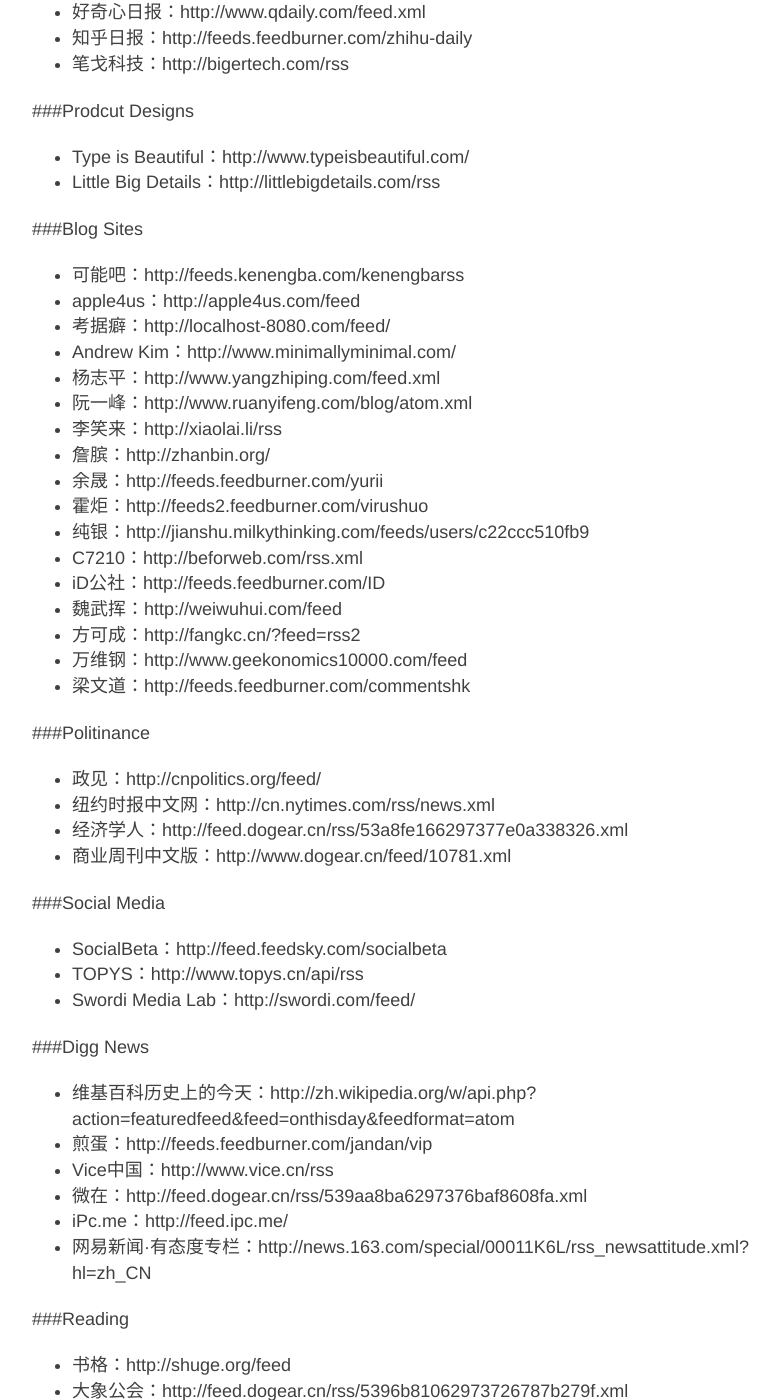
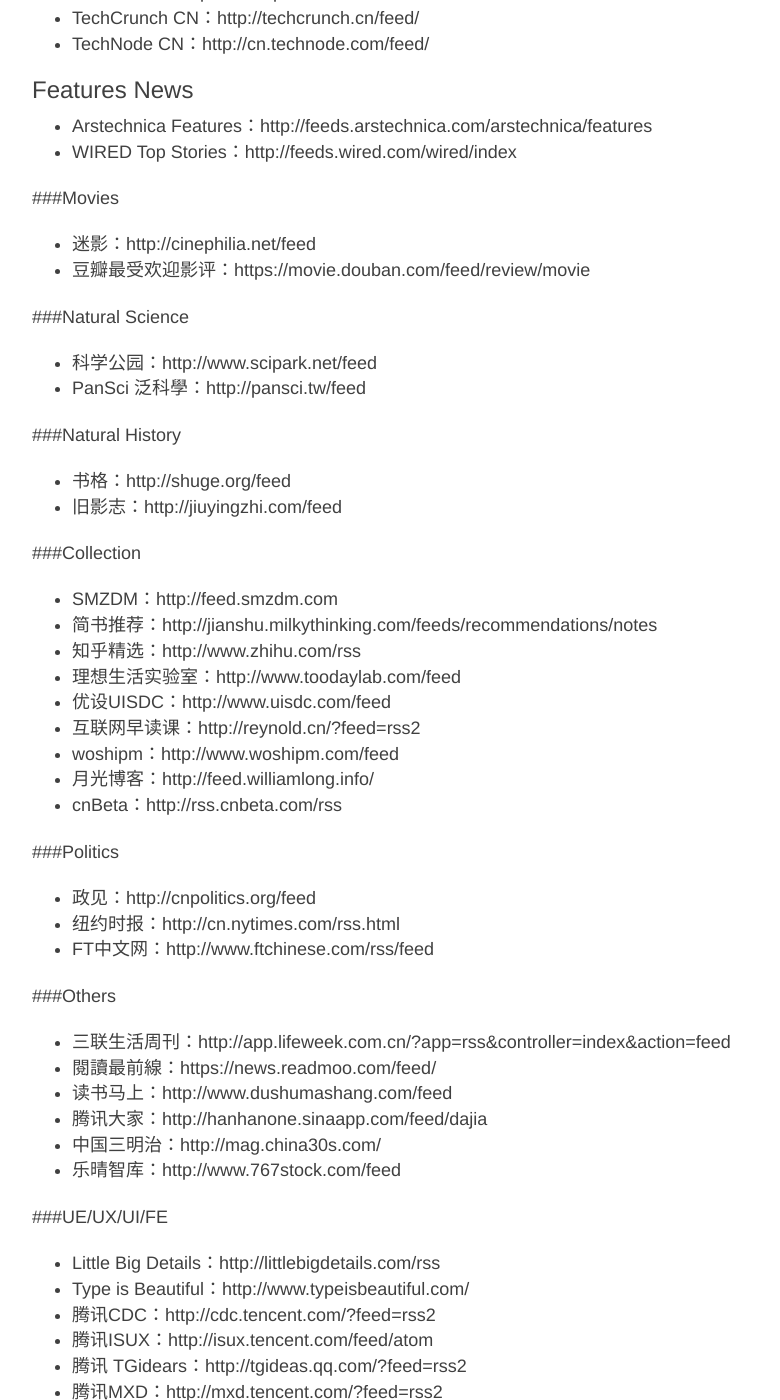
Before and after one commit to Afio/afio.github.io, a Jekyll site: the page built from _posts/2015-04-10-RSS-Reeder.md, in a window 1280 px wide and 1400 px high, scrolled down 1265 px. Shown: the whole window, without its empty margins (233-1013 px from the left). Built offline with Jekyll 4.4.1, drawn with Linux system fonts in a browser that asks for light colours; nearby versions of some CDN libraries; some of the changed text lies outside the part shown.

Commit message:
rss update

```diff
--- a/_posts/2015-04-10-RSS-Reeder.md
+++ b/_posts/2015-04-10-RSS-Reeder.md
@@ -6,7 +6,26 @@ categories: rss
 header-img: "img/post-bg-rss-read.jpeg"
 ---
 
-Go back to <a href="http://reederapp.com/" target="_blank">Reeder </a>
+Go back to <a href="http://reederapp.com/" target="_blank">Reeder </a> , build with the help of <a href="http://feed43.com/" target="_blank">Feed43</a>.
+
+###Apps
+
+
+- Beautiful Pixels：http://feedpress.me/beautifulpixels
+- 最美应用：http://zuimeia.com/feed/
+- 少数派：http://sspai.com/feed
+- 善用佳软：http://feed.xbeta.info
+- 小众软件：http://feed.appinn.com/
+- 异次元世界：http://fullrss.net/a/http/feed.iplaysoft.com/
+- Mac玩儿法：http://www.waerfa.com/feed
+- Next：http://next.36kr.com/feed
+
+### Mix Media
+
+- Vice中国：http://feed43.com/vice-cn.xml
+- 好奇心日报：http://www.qdaily.com/feed.xml
+- 知乎日报：http://feeds.feedburner.com/zhihu-daily
+- 笔戈科技：http://bigertech.com/rss
 
 ###Tech News 1
 
@@ -29,106 +48,68 @@ Go back to <a href="http://reederapp.com/" target="_blank">Reeder </a>
 - Arstechnica Features：http://feeds.arstechnica.com/arstechnica/features
 - WIRED Top Stories：http://feeds.wired.com/wired/index
 
-### Photo News
+###Movies
 
-- NASA Large Image of the Day ：http://www.nasa.gov/rss/dyn/lg_image_of_the_day.rss
-- National Geographic Photo of the Day：http://feeds.nationalgeographic.com/ng/photography/photo-of-the-day/
-- Boston Big Picture：http://feeds.feedburner.com/TheBigPictureexpandedByFeedexnet
-- 每日一天文图：http://www.skylook.org/apod.rss
-- Leica中文摄影杂志：http://feeds.feedburner.com/leicachina
+- 迷影：http://cinephilia.net/feed
+- 豆瓣最受欢迎影评：https://movie.douban.com/feed/review/movie
 
-### Mix Media
+###Natural Science
 
-- 好奇心日报：http://www.qdaily.com/feed.xml
-- 知乎日报：http://feeds.feedburner.com/zhihu-daily
-- 笔戈科技：http://bigertech.com/rss
+- 科学公园：http://www.scipark.net/feed
+- PanSci 泛科學：http://pansci.tw/feed
 
-###Prodcut Designs
-
-- Type is Beautiful：http://www.typeisbeautiful.com/
-- Little Big Details：http://littlebigdetails.com/rss
-
-###Blog Sites
-
-- 可能吧：http://feeds.kenengba.com/kenengbarss
-- apple4us：http://apple4us.com/feed
-- 考据癖：http://localhost-8080.com/feed/
-- Andrew Kim：http://www.minimallyminimal.com/
-- 杨志平：http://www.yangzhiping.com/feed.xml
-- 阮一峰：http://www.ruanyifeng.com/blog/atom.xml
-- 李笑来：http://xiaolai.li/rss
-- 詹膑：http://zhanbin.org/
-- 余晟：http://feeds.feedburner.com/yurii
-- 霍炬：http://feeds2.feedburner.com/virushuo
-- 纯银：http://jianshu.milkythinking.com/feeds/users/c22ccc510fb9
-- C7210：http://beforweb.com/rss.xml
-- iD公社：http://feeds.feedburner.com/ID
-- 魏武挥：http://weiwuhui.com/feed
-- 方可成：http://fangkc.cn/?feed=rss2
-- 万维钢：http://www.geekonomics10000.com/feed
-- 梁文道：http://feeds.feedburner.com/commentshk
-
-###Politinance
-
-- 政见：http://cnpolitics.org/feed/
-- 纽约时报中文网：http://cn.nytimes.com/rss/news.xml
-- 经济学人：http://feed.dogear.cn/rss/53a8fe166297377e0a338326.xml
-- 商业周刊中文版：http://www.dogear.cn/feed/10781.xml
-
-###Social Media
-
-- SocialBeta：http://feed.feedsky.com/socialbeta
-- TOPYS：http://www.topys.cn/api/rss
-- Swordi Media Lab：http://swordi.com/feed/
-
-###Digg News
-
-- 维基百科历史上的今天：http://zh.wikipedia.org/w/api.php?action=featuredfeed&feed=onthisday&feedformat=atom
-- 煎蛋：http://feeds.feedburner.com/jandan/vip
-- Vice中国：http://www.vice.cn/rss
-- 微在：http://feed.dogear.cn/rss/539aa8ba6297376baf8608fa.xml
-- iPc.me：http://feed.ipc.me/
-- 网易新闻·有态度专栏：http://news.163.com/special/00011K6L/rss_newsattitude.xml?hl=zh_CN
-
-###Reading
+###Natural History
 
 - 书格：http://shuge.org/feed
-- 大象公会：http://feed.dogear.cn/rss/5396b81062973726787b279f.xml
+- 旧影志：http://jiuyingzhi.com/feed
+
+
+###Collection
+
+- SMZDM：http://feed.smzdm.com
+- 简书推荐：http://jianshu.milkythinking.com/feeds/recommendations/notes
+- 知乎精选：http://www.zhihu.com/rss
+- 理想生活实验室：http://www.toodaylab.com/feed
+- 优设UISDC：http://www.uisdc.com/feed
+- 互联网早读课：http://reynold.cn/?feed=rss2
+- woshipm：http://www.woshipm.com/feed
+- 月光博客：http://feed.williamlong.info/
+- cnBeta：http://rss.cnbeta.com/rss
+
+###Politics
+
+- 政见：http://cnpolitics.org/feed
+- 纽约时报：http://cn.nytimes.com/rss.html
+- FT中文网：http://www.ftchinese.com/rss/feed
+
+###Others
+
+- 三联生活周刊：http://app.lifeweek.com.cn/?app=rss&controller=index&action=feed
+- 閱讀最前線：https://news.readmoo.com/feed/
 - 读书马上：http://www.dushumashang.com/feed
-- 译言精选：http://feed.yeeyan.org/select?v=2
 - 腾讯大家：http://hanhanone.sinaapp.com/feed/dajia
-- 新京报书评周刊：http://feed.dogear.cn/rss/539c6f7c6297376b9f634b33.xml
+- 中国三明治：http://mag.china30s.com/
+- 乐晴智库：http://www.767stock.com/feed
 
-###Software & Apps
-
-- Beautiful Pixels：http://feedpress.me/beautifulpixels
-- 最美应用：http://feed.dogear.cn/rss/53aae4566297377e1a85cea6.xml
-- 少数派：http://sspai.com/feed
-- 善用佳软：http://feed.xbeta.info
-- 小众软件：http://feed.appinn.com/
-- 异次元世界：http://fullrss.net/a/http/feed.iplaysoft.com/
-- 数字尾巴应用控：http://app.dgtle.com/
-- Mac玩儿法：http://www.waerfa.com/feed
 
 ###UE/UX/UI/FE
 
+- Little Big Details：http://littlebigdetails.com/rss
+- Type is Beautiful：http://www.typeisbeautiful.com/
 - 腾讯CDC：http://cdc.tencent.com/?feed=rss2
 - 腾讯ISUX：http://isux.tencent.com/feed/atom
 - 腾讯 TGidears：http://tgideas.qq.com/?feed=rss2
 - 腾讯MXD：http://mxd.tencent.com/?feed=rss2
-
 - 淘宝UED：http://ued.taobao.org/blog/feed/
 - 阿里妈妈MUX：http://mux.alimama.com/feeds/posts.rss
 - 阿里巴巴中国UED：http://www.aliued.cn/feed
 - 阿里巴巴国际UED：http://www.aliued.com/feed/
 - 蚂蚁金服IFED：http://ifed.me/?feed=rss2
-
 - 百度MUX：http://mux.baidu.com/?feed=rss2
 - 百度FEX：http://fex.baidu.com/feed.xml
 - 百度EFE：http://efe.baidu.com/atom.xml
 - 百度MWeb：http://mweb.baidu.com/feed
 - 百度UED：http://ued.baidu.com/?feed=rss2
-
 - 微博UDC：http://udc.weibo.com/feed/
 - 京东JDC：http://jdc.jd.com/feed
 - 搜狐焦点UED：http://ued.focus.cn/wordpress/?feed=rss2
@@ -138,33 +119,15 @@ Go back to <a href="http://reederapp.com/" target="_blank">Reeder </a>
 - 360FE：http://www.75team.com/feed
 - 携程UED：http://ued.ctrip.com/blog/?feed=rss2
 
-###Productivity
+###Blogs
 
-- 战隼：http://www.read.org.cn/feed
-- 褪墨：http://www.mifengtd.cn/feed.xml
-
-
-###Movie Things
-
-- V电影：http://www.vmovier.com/
-- 豆瓣电影：http://feed.dogear.cn/rss/539bad866297376b9f634a21.xml
-- 桃桃淘电影：http://feed.dogear.cn/rss/539aa5f56297376b9f63487c.xml
-
-###Intervview
-
-- The Setup：http://usesthis.com/feed/
-- Ways We Work：http://feeds.feedburner.com/WaysWeWork
-- 中国三明治：http://mag.china30s.com/
-
-###Rich Site
-
-- cnBeta all：http://feeds2.feedburner.com/cnbeta-full
-- 简书编辑推荐：http://jianshu.milkythinking.com/feeds/recommendations/notes
-- 优设：http://www.uisdc.com/feed
-- 早读课：http://reynold.cn/?feed=rss2
-- 月光博客：http://feed.williamlong.info/
-- SMZDM：http://www.smzdm.com/dingyue
-
-###Other
-
-- Ingress CN：http://ingresscn.com/blog/feed
+- 可能吧：http://feeds.kenengba.com/kenengbarss
+- Andrew Kim：http://www.minimallyminimal.com/
+- 考据癖：http://localhost-8080.com/feed/
+- 阳志平：http://www.yangzhiping.com/feed.xml
+- 阮一峰：http://www.ruanyifeng.com/blog/atom.xml
+- 纯银：http://jianshu.milkythinking.com/feeds/users/c22ccc510fb9
+- C7210：http://beforweb.com/rss.xml
+- 魏武挥：http://weiwuhui.com/feed
+- 方可成：http://fangkc.cn/?feed=rss2
+- 万维钢：http://www.geekonomics10000.com/feed
```
